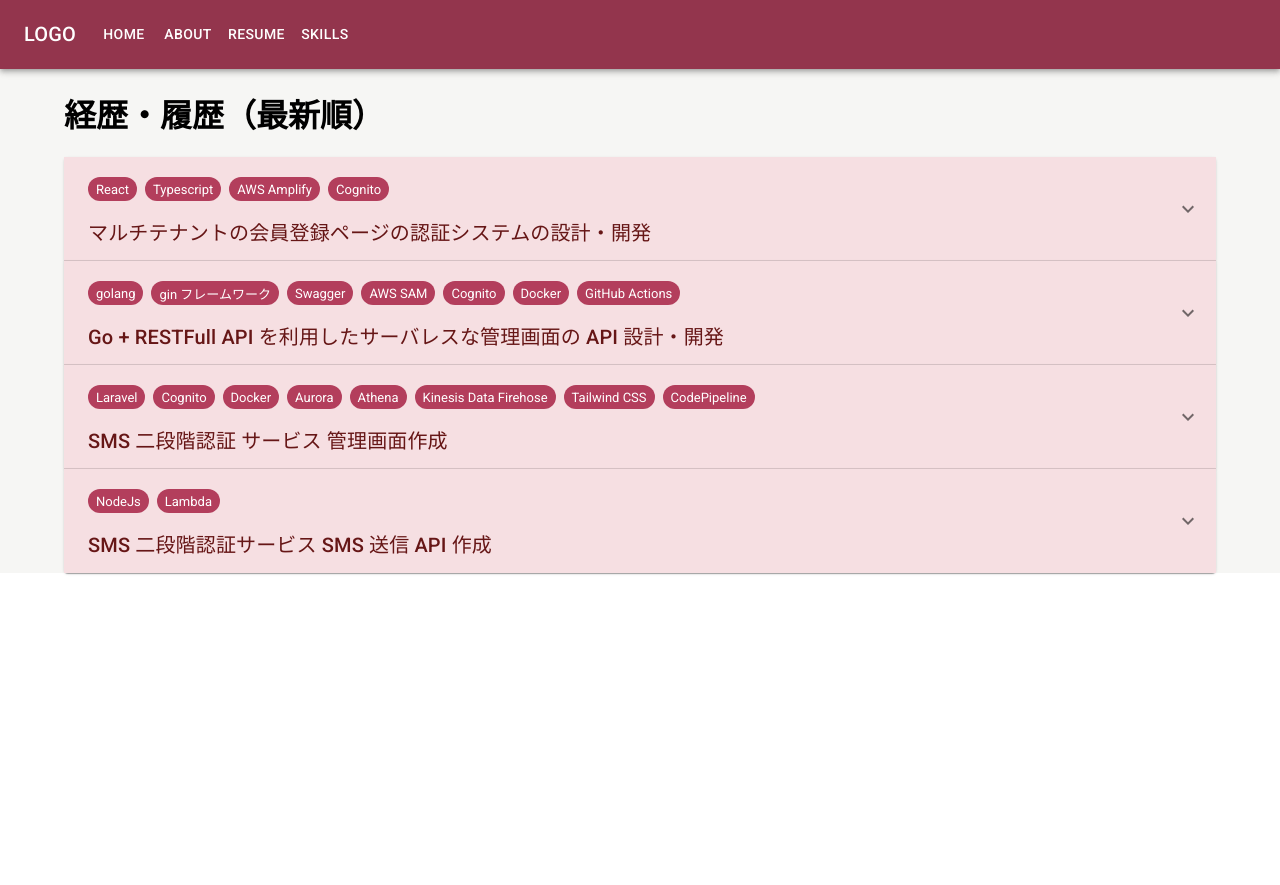
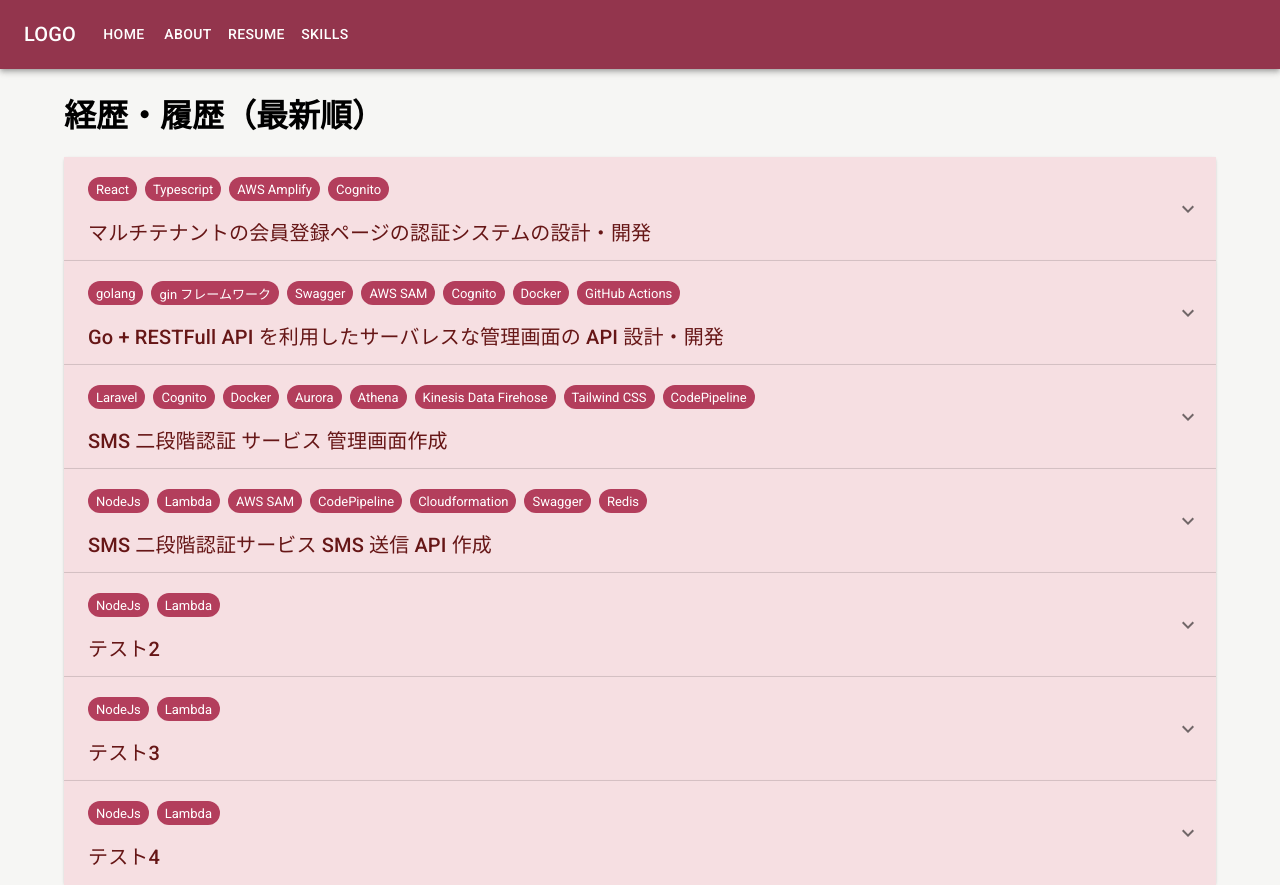
Before and after one commit to syoimin/my-profile, a React (Create React App) app: page /resume in a window 1280 px wide. Before the commit the page ends 800 px from the top, so only its background shows below. Built offline with nearby package versions, Linux system fonts and the light colour scheme.

Commit message:
feat: テンプレートの背景色を props で渡すように修正 & コンテンツ修正

```diff
--- a/src/components/Accordion.tsx
+++ b/src/components/Accordion.tsx
@@ -82,8 +82,59 @@ const resumeData = [
     scale: "ゼロイチ開発",
   },
   {
+    skills: [
+      "NodeJs",
+      "Lambda",
+      "AWS SAM",
+      "CodePipeline",
+      "Cloudformation",
+      "Swagger",
+      "Redis",
+    ],
+    title: "SMS 二段階認証サービス SMS 送信 API 作成",
+    contents: `・二段階認証サービスの SMS 送信 API を実装
+    ・日本では、AWS SES や AWS SNS は、キャリアによって SMS が弾かれてしまうため、日本の SMS 送信サービスを利用。
+    ・SAM を利用して 素の nodejs と Lambda で API を作成
+    ・SAM の CI/CD 環境を CodePipeline で作成。SAM 自体のビルドとデプロイをコンテナ上で実行する Dockerfile と BuildSpec を作成
+    ・CodePipeline の環境は Cloudfromation で構成管理し作成`,
+    thoughts: `Serverless Framework は過去に利用したことがあったが今回業務ではじめて SAM を採用しました。SAM を使ったコードの開発は Serverless Framework とあまり変わらず
+    開発できました。Codepipeline 上で承認プロセスを入れた SAM のビルド/デプロイ環境の構築に苦戦しました。`,
+    date: "2020年 11月 ~ 2021年 4月",
+    member: 3,
+    assign: ["DB 設計", "開発", "CI/CD 構築", "API 設計", "API 開発", "テスト"],
+    scale: "ゼロイチ開発",
+  },
+  {
     skills: ["NodeJs", "Lambda"],
-    title: "SMS 二段階認証サービス SMS 送信 API 作成",
+    title: "テスト2",
+    contents: `・各マイクロサービスを管理するプラットフォームの管理画面の API 設計・開発を担当。
+    ・認証サービスに Cognito を、認証方式に JWT を採用。
+    ・API のフレームワークは Gin フレームワークを採用し、コード設計に３層アーキテクチャ、MVC モデルを採用し、デザインパターンにサービス・レポジトリパターンと依存注入を独自実装。`,
+    thoughts: `初めて golang を業務で利用した開発でした。Gin フレームワークは、ルーティングとミドルウェアのみしか提供されていないのでその他必要なコード設計はすべて独自で設計しました。
+    過去に経験したフレームワークの知見を活かし、小・中規模で開発速度がある程度早く、スケールしてもコードが煩雑にならないようなデザインパターンを採用しました。
+    社内で初 golang の業務だったので、作成したコード設計のテンプレートを社内のナレッジとして共有しました。`,
+    date: "2020年 11月 ~ 2021年 4月",
+    member: 3,
+    assign: [],
+    scale: "ゼロイチ開発",
+  },
+  {
+    skills: ["NodeJs", "Lambda"],
+    title: "テスト3",
+    contents: `・各マイクロサービスを管理するプラットフォームの管理画面の API 設計・開発を担当。
+    ・認証サービスに Cognito を、認証方式に JWT を採用。
+    ・API のフレームワークは Gin フレームワークを採用し、コード設計に３層アーキテクチャ、MVC モデルを採用し、デザインパターンにサービス・レポジトリパターンと依存注入を独自実装。`,
+    thoughts: `初めて golang を業務で利用した開発でした。Gin フレームワークは、ルーティングとミドルウェアのみしか提供されていないのでその他必要なコード設計はすべて独自で設計しました。
+    過去に経験したフレームワークの知見を活かし、小・中規模で開発速度がある程度早く、スケールしてもコードが煩雑にならないようなデザインパターンを採用しました。
+    社内で初 golang の業務だったので、作成したコード設計のテンプレートを社内のナレッジとして共有しました。`,
+    date: "2020年 11月 ~ 2021年 4月",
+    member: 3,
+    assign: [],
+    scale: "ゼロイチ開発",
+  },
+  {
+    skills: ["NodeJs", "Lambda"],
+    title: "テスト4",
     contents: `・各マイクロサービスを管理するプラットフォームの管理画面の API 設計・開発を担当。
     ・認証サービスに Cognito を、認証方式に JWT を採用。
     ・API のフレームワークは Gin フレームワークを採用し、コード設計に３層アーキテクチャ、MVC モデルを採用し、デザインパターンにサービス・レポジトリパターンと依存注入を独自実装。`,
@@ -109,6 +160,7 @@ const Accordion = () => {
           expanded={
             decodeURI(location.hash) === `#${data.title}` ? true : false
           }
+          id={data.title}
         >
           <Link underline="none" href={`#${data.title}`}>
             <AccordionSummary
@@ -184,7 +236,6 @@ const Accordion = () => {
             </Grid>
           </AccordionDetails>
         </MuiAccordion>
-        // </Link>
       ))}
     </>
   );
--- a/src/components/Timeline.tsx
+++ b/src/components/Timeline.tsx
@@ -96,7 +96,8 @@ const historyData = [
     subTitle: "",
     contents: `新卒 1 年目でハッカソンに出場。
         テーマは、「夏」でビールのベストな注ぎ具合を教えてくれるモバイルアプリを開発。
-        利用技術は、Monaca と HTML、CSS、js。画像認識を利用し、
+        利用技術は、Monaca と HTML、CSS、js、OpenCV。
+        画像処理に OpenCV を利用、注いだビール画像を二値化。
         ビール泡のベストな比率を測定し、結果を評価・SNSに投稿するアプリを開発。`,
   },
   {
@@ -182,7 +183,7 @@ const historyData = [
     contents: `将来の目標：
         大学時代に学んでいた機械学習の学び直しを行う
         キャリアの軸をクラウドネイティブなバックエンドエンジニアもしくはソリューションアーキテクト
-        プログラミングスクールや、教育担当の講師を行う
+        双方向な能動的プログラミングスクールを開きたい
         個人でプログラミングの楽しさと魅力を教えられる人になる`,
   },
 ];
--- a/src/pages/About.tsx
+++ b/src/pages/About.tsx
@@ -2,7 +2,7 @@ import React from "react";
 import TemplateDefault from "../templates/Default";
 const About = () => {
   return (
-    <TemplateDefault className="about">
+    <TemplateDefault className="about" bgColor="primary.bgDark">
       <h1> アクティビティ</h1>
     </TemplateDefault>
   );
--- a/src/pages/Resume.tsx
+++ b/src/pages/Resume.tsx
@@ -3,7 +3,7 @@ import React from "react";
 import TemplateDefault from "../templates/Default";
 const Resume = () => {
   return (
-    <TemplateDefault className="resume">
+    <TemplateDefault className="resume" bgColor="primary.bgLight2">
       <h1>経歴・履歴（最新順） </h1>
       <Accordion />
     </TemplateDefault>
--- a/src/pages/Skills.tsx
+++ b/src/pages/Skills.tsx
@@ -24,11 +24,11 @@ const skillsData = [
     projects: [
       {
         title: "○○案件の管理画面作成プロジェクト",
-        link: "https://google.com",
+        link: "http://localhost:3001/my-profile/resume#%E3%83%86%E3%82%B9%E3%83%884",
       },
       {
         title: "○○案件の管理画面作成プロジェクト",
-        link: "https://google.com",
+        link: "http://localhost:3001/my-profile/resume#%E3%83%86%E3%82%B9%E3%83%883",
       },
     ],
   },
@@ -79,8 +79,9 @@ const skillsData = [
     viewBox: "0 0 256 348",
     projects: [
       {
-        title: "○○案件の管理画面作成プロジェクト",
-        link: "https://google.com",
+        title:
+          "Go + RESTFull API を利用したサーバレスな管理画面の API 設計・開発",
+        link: "http://localhost:3001/my-profile/resume#Go%20+%20RESTFull%20API%20%E3%82%92%E5%88%A9%E7%94%A8%E3%81%97%E3%81%9F%E3%82%B5%E3%83%BC%E3%83%90%E3%83%AC%E3%82%B9%E3%81%AA%E7%AE%A1%E7%90%86%E7%94%BB%E9%9D%A2%E3%81%AE%20API%20%E8%A8%AD%E8%A8%88%E3%83%BB%E9%96%8B%E7%99%BA",
       },
     ],
   },
@@ -171,7 +172,7 @@ const toolsData = [
 
 const Skills = () => {
   return (
-    <TemplateDefault className="skills">
+    <TemplateDefault className="skills" bgColor="primary.bgLight2">
       <Grid
         container
         direction="column"
--- a/src/styles/theme.js
+++ b/src/styles/theme.js
@@ -4,7 +4,9 @@ const theme = createTheme({
   palette: {
     primary: {
       fontColorDark: "#661616",
+      bgDark: "rgb(171, 110, 125)",
       bgLight: "#f6dfe2",
+      bgLight2: "#f6f6f4",
       light: "#c36075",
       main: "#b33e5c",
       dark: "#93354d",
--- a/src/templates/Default.tsx
+++ b/src/templates/Default.tsx
@@ -8,13 +8,14 @@ import Container from "@mui/material/Container";
 interface DefaultTemplateProps {
   children: React.ReactNode;
   className: string;
+  bgColor: string;
 }
 
 const Default = (Props: DefaultTemplateProps) => {
-  const { children, className } = Props;
+  const { children, className, bgColor } = Props;
   return (
     <ThemeProvider theme={theme}>
-      <Box sx={{ bgcolor: "#F6F6F4" }}>
+      <Box sx={{ bgcolor: bgColor }}>
         <Header />
         <Container maxWidth="lg">
           <main className={className}>{children}</main>
```
